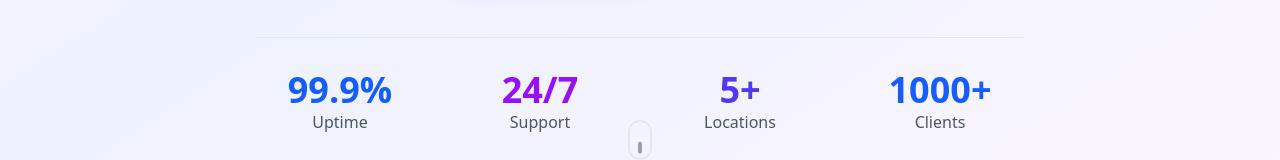
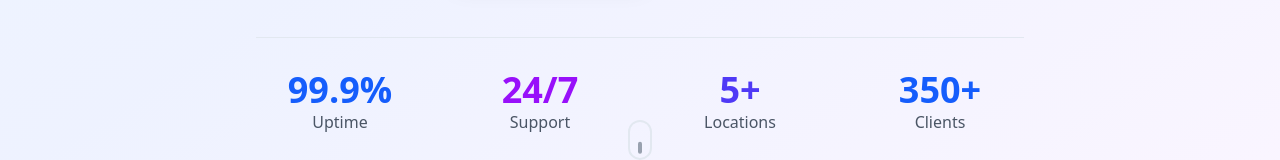
Before and after one commit to 0xricoard/servermikro-nextjs, a Next.js app: page / in a window 1280 px wide. Shown: the part 639-799 px from the top of the page. Built offline with nearby package versions, Linux system fonts and the light colour scheme.

Commit message:
Update Hero.tsx

```diff
--- a/src/components/sections/Hero.tsx
+++ b/src/components/sections/Hero.tsx
@@ -120,7 +120,7 @@ const Hero = () => {
               <div className="text-xs sm:text-sm md:text-base text-gray-600 dark:text-gray-400 font-medium">Locations</div>
             </div>
             <div className="text-center">
-              <div className="text-xl sm:text-2xl md:text-3xl lg:text-4xl font-bold text-blue-600 dark:text-blue-400">1000+</div>
+              <div className="text-xl sm:text-2xl md:text-3xl lg:text-4xl font-bold text-blue-600 dark:text-blue-400">350+</div>
               <div className="text-xs sm:text-sm md:text-base text-gray-600 dark:text-gray-400 font-medium">Clients</div>
             </div>
           </motion.div>
```
